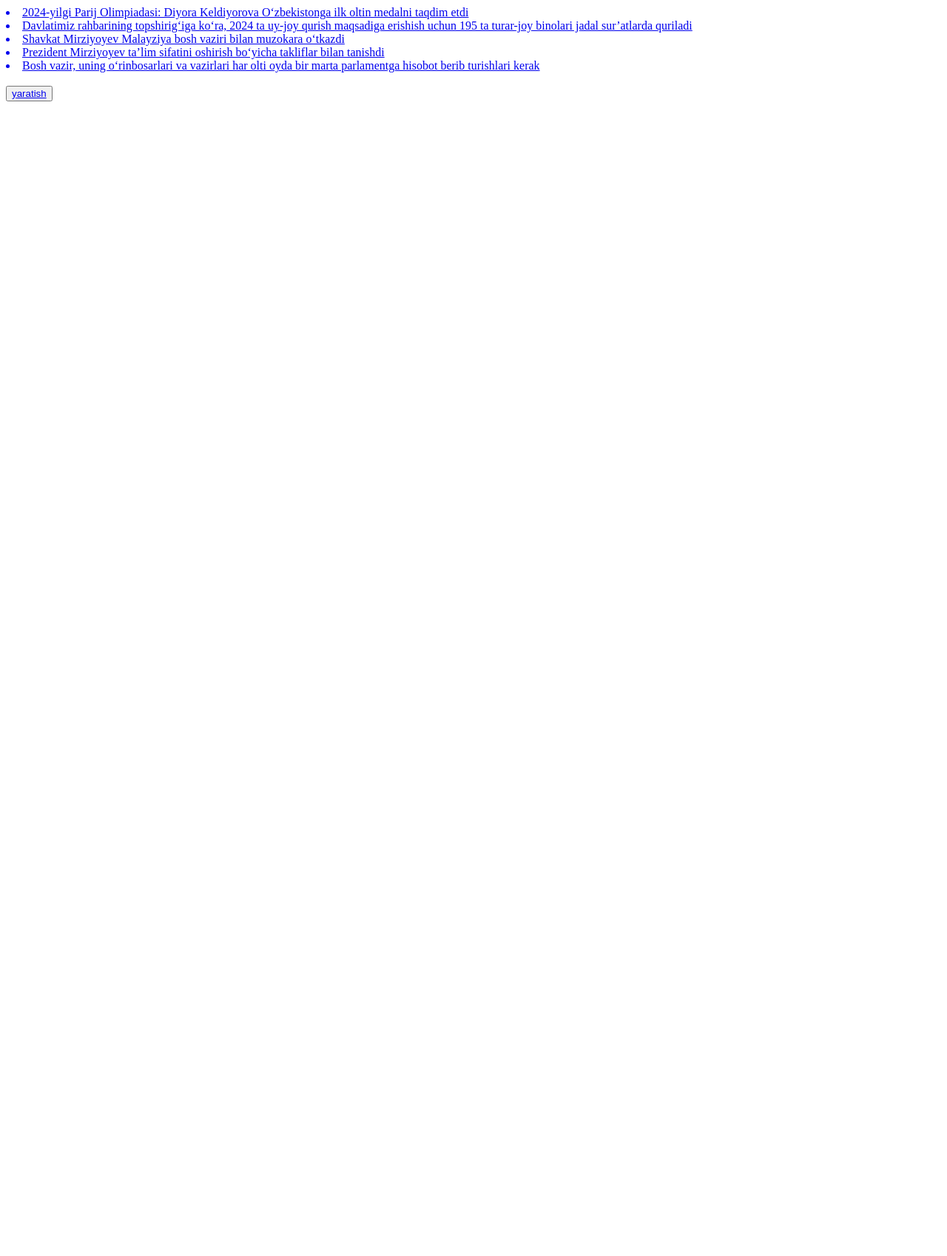
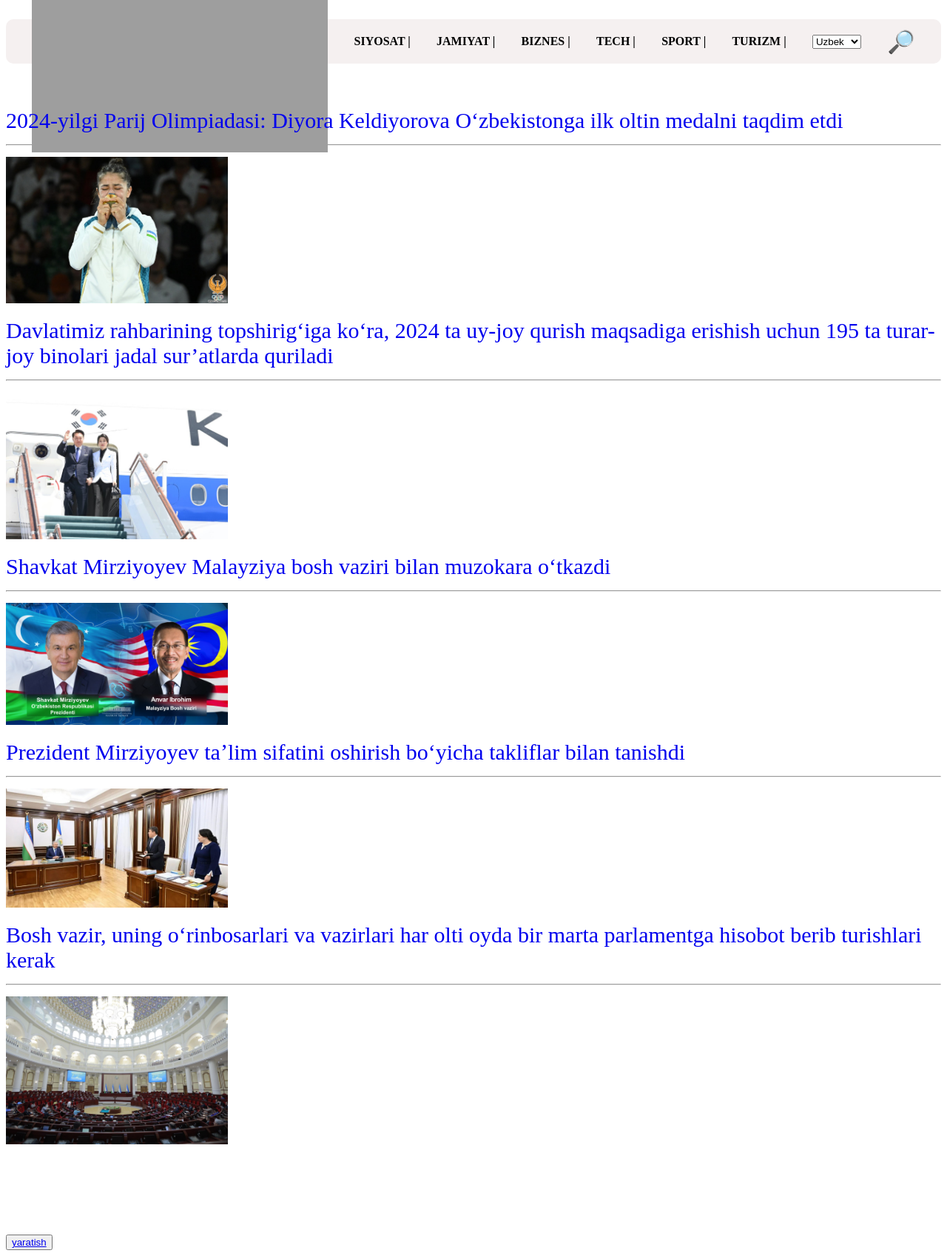
Before and after one commit to shabbona-dilshotova/kun_uz, a Django app: page / in a window 1280 px wide. Shown: the whole page at 74% size. Before the commit the page ends 137 px from the top, so only its background shows below. Run offline with Django 5.2, Linux system fonts and the light colour scheme; data comes from the database, SQL or seed files in the repository; both versions use the stored data as it was after the commit; grey boxes are pictures that could not be loaded.

Commit message:
o'zgartirildi

```diff
--- a/templates/news_list.html
+++ b/templates/news_list.html
@@ -3,13 +3,91 @@
 <head>
     <meta charset="UTF-8">
     <meta name="viewport" content="width=device-width, initial-scale=1.0">
-    <title>Document</title>
+    <title>kun uz</title>
+    <style>
+        .main_image{
+            padding-left: 80px;
+        }
+            .header{
+           width: 100%;
+           height: 60px;
+           background-color: rgb(245, 240, 240);
+           margin: 0;
+           display: flex;
+           border-radius: 10px;
+           display: flex;
+           align-items: center;
+           justify-content:space-evenly;
+           }
+           .header a{
+           text-decoration: none;
+            color: black;
+            font-size: 16px;
+            font-weight:600 ;
+           }
+           .header p{
+            font-size: 30px;
+           }
+           .main_theme{
+            margin-top: 60px;
+            text-decoration: none;
+            color: black;
+            font-size: 30px;
+           }
+           .main_theme img{
+            width: 100%;
+            height: auto;
+            max-width: 300px;
+            object-fit: cover;
+            display: flex;
+            display: block;
+            margin-bottom: 20px;
+           }
+           .main_theme a{
+            text-decoration: none;
+            display: flex;
+            font-size: 30px;
+            display: block;
+            margin-bottom: 10px;
+           }
+           li{
+            list-style-type: none;
+            margin: 0;
+           }
+    </style>
 </head>
 <body>
-    {% for i in object_list %}
-    <a href="{% url 'news_detail' i.pk %}"> <li>{{i.title}}</li> </a>
-    {% endfor %}
-    <br>
-    <button><a href="{% url 'news_create' %}">yaratish</a></button>
+    <div class="main_image">
+        <img src="https://avatars.mds.yandex.net/get-adfox-content/2815276/240426_adfox_1749280_12267429.61bb19446c5021ccf41ff3a802a50705.jpg/optimize.webp" alt="">
+    </div>
+    <div class="header">
+
+        <img src="https://kun.uz/assets/d1394a23/img/icons/logo-light.svg" class="kun uzx">
+        <a href="/">SIYOSAT |</a>
+        <a href="/">JAMIYAT |</a>
+        <a href="/">BIZNES |</a>
+        <a href="/">TECH |</a>
+        <a href="/">SPORT |</a>
+        <a href="/">TURIZM |</a>
+        <select name="" id="">
+            <option value="uz">Uzbek</option>
+            <option value="ru">English</option>
+        </select>
+        <p>🔎</p>
+
+        </div>
+
+        <div class="main_theme">
+            {% for i in object_list %}
+            <a href="{% url 'news_detail' i.pk %}"> <li>{{i.title}}</li></a>
+            <hr>
+            <div>
+                <img src="{{i.image.url}}" alt="">
+            </div>
+            {% endfor %}
+            <br> <br> <br>
+           </div>
+           <button><a href="{% url 'news_create' %}" >yaratish</a></button>
+
 </body>
 </html>
```
Also changed, not shown: db.sqlite3, media/Etr4oKBz5me196Rq-lZl4RwKzoLZzum8.jpg (added), media/HdvjxTrTp3RbBngrhCpEIvyP8_XwQDs1_medium_WJW3fPa.jpg (added), media/Pa97BkxVvH8bulB7xekKJE6UcP-jHLbg_medium_S1X6nUQ.jpg (added), media/fxg5pt0VWvilxSLm2kfXuo7z_cWVB2cL_medium_BUONjaw.jpg (added), media/pKbVGUyba1RrP3Gx3SLEI7BiBLJU9Jbg.jpg (added), templates/style.css (added).
